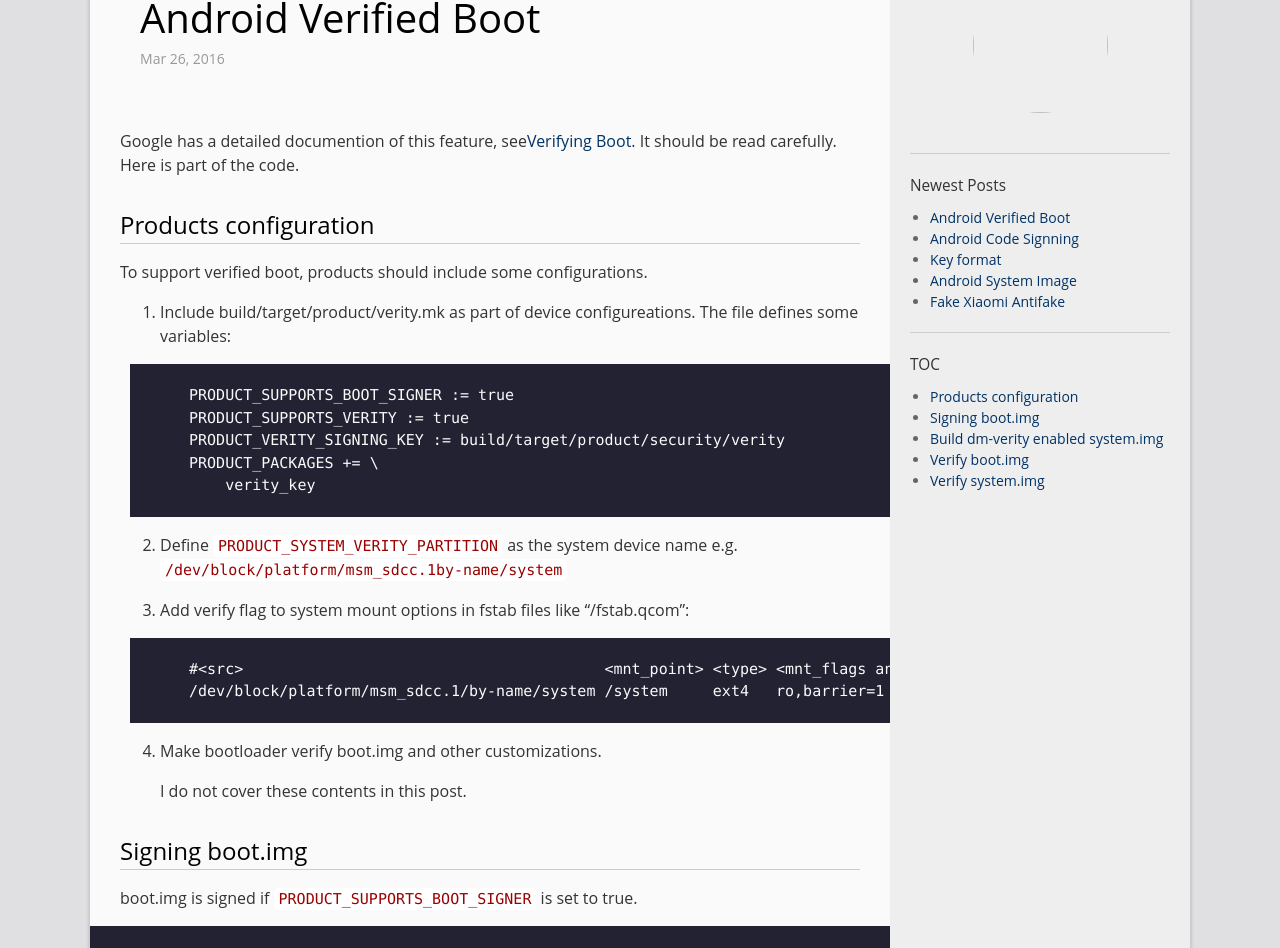
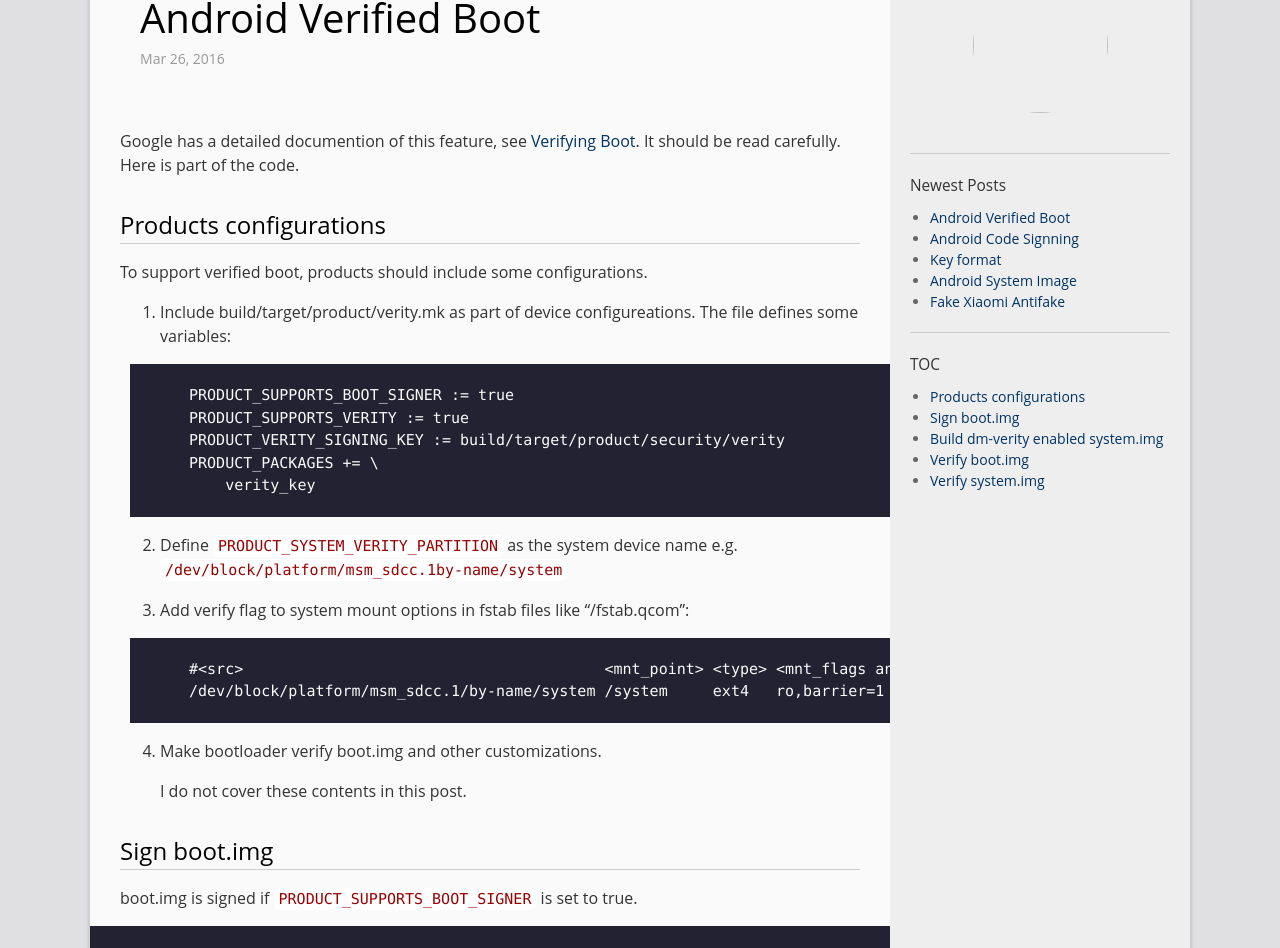
Before and after one commit to niejuhu/niejuhu.github.io, a Jekyll site: the page built from _posts/memo/android/2016-03-26-android-verified-boot.md, in a window 1280 px wide and 1400 px high. Shown: the part 144-1092 px from the top of the window. Built offline with Jekyll 4.4.1, drawn with Linux system fonts in a browser that asks for light colours.

Commit message:
fix typos

```diff
--- a/_posts/memo/android/2016-03-26-android-verified-boot.md
+++ b/_posts/memo/android/2016-03-26-android-verified-boot.md
@@ -4,10 +4,10 @@
 category: Android
 ---
 
-Google has a detailed documention of this feature, see[Verifying Boot](https://source.android.com/devices/tech/security/verifiedboot/verified-boot.html).
+Google has a detailed documention of this feature, see [Verifying Boot](https://source.android.com/devices/tech/security/verifiedboot/verified-boot.html).
 It should be read carefully. Here is part of the code.
 
-# Products configuration
+# Products configurations
 
 To support verified boot, products should include some configurations.
 
@@ -32,7 +32,7 @@
 
     I do not cover these contents in this post.
 
-# Signing boot.img
+# Sign boot.img
 
 boot.img is signed if `PRODUCT_SUPPORTS_BOOT_SIGNER` is set to true.
 
```
